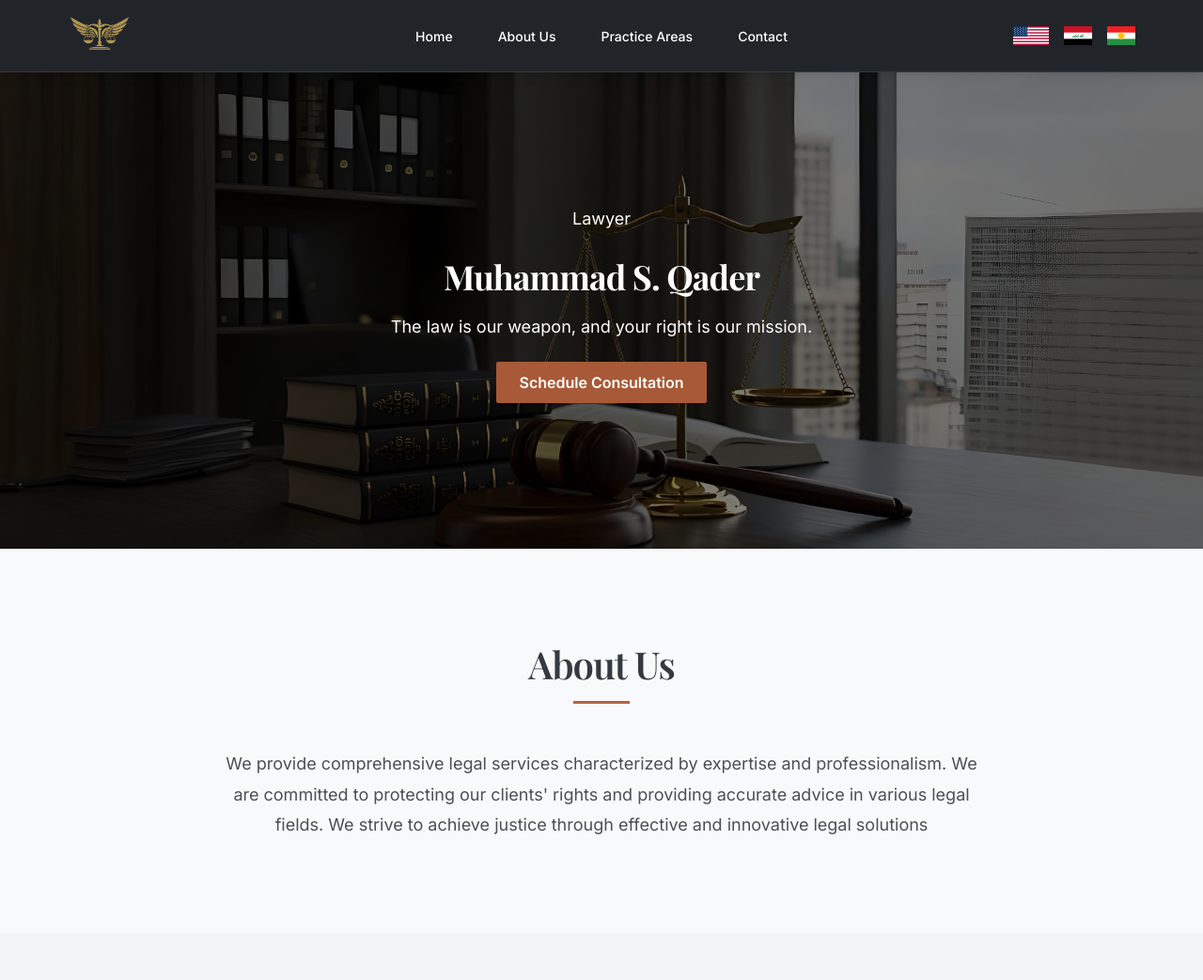
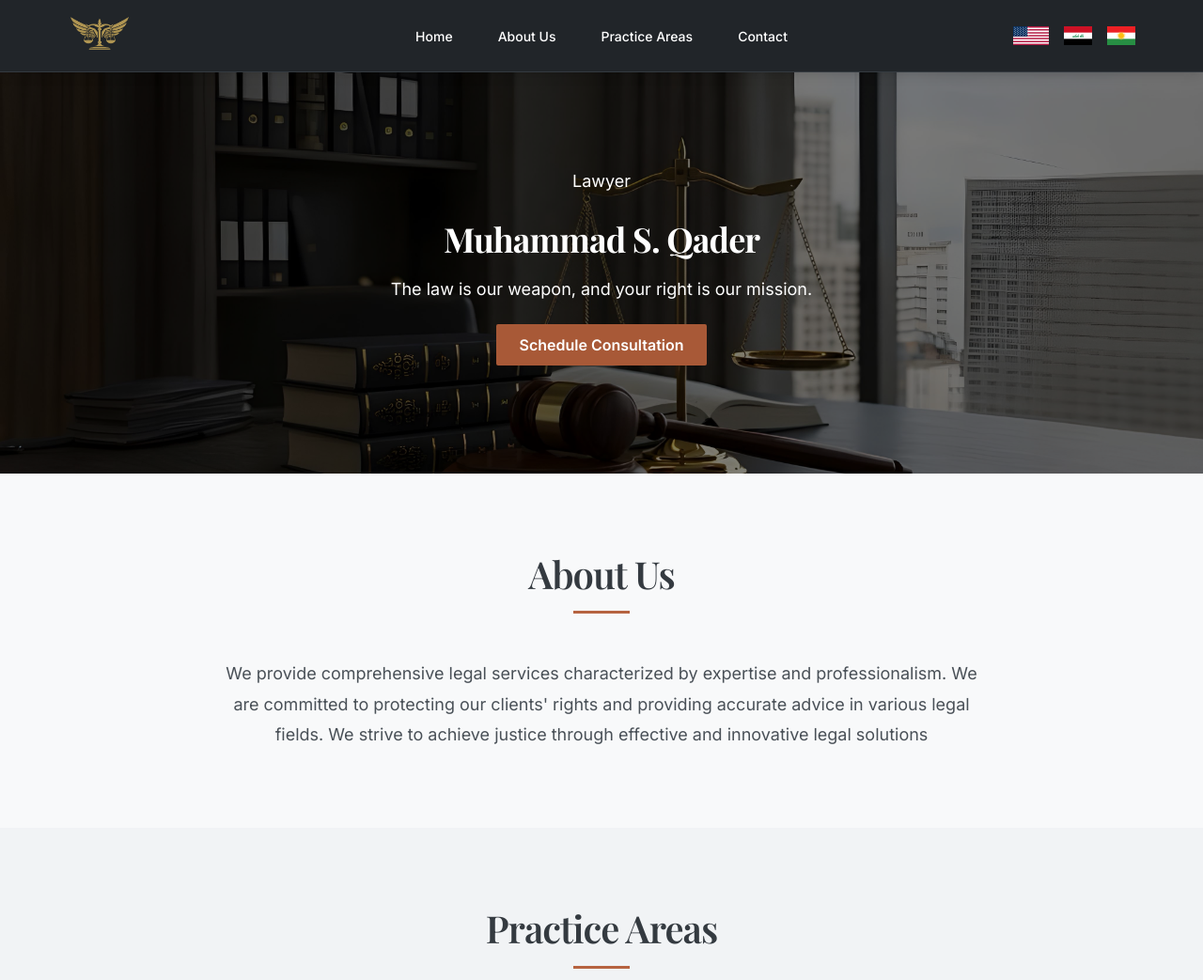
Before and after one commit to seinmufti/avukat_react, a React (Vite) app: page / in a window 1280 px wide. Shown: the top 1043 px of the page at 94% size. Built offline with nearby package versions, Linux system fonts and the light colour scheme.

Commit message:
fixed scrolling through navigation buttons.

```diff
--- a/src/components/AboutUs.jsx
+++ b/src/components/AboutUs.jsx
@@ -9,9 +9,10 @@ const AboutUs = () => {
   return (
     <Box
       component="section"
+      id='about'
       sx={{
         px: 4,
-        py: 12,
+        py: 10,
         bgcolor: 'neutral.50',
         position: 'relative',
       }}
--- a/src/components/Contact.jsx
+++ b/src/components/Contact.jsx
@@ -9,9 +9,10 @@ const Contact = () => {
 
   return (
     <Box component="section"
+    id='contact'
     sx={{
       px: 4,
-      py: 12,
+      py: 10,
       bgcolor: 'neutral.50',
       position: 'relative',
     }}>
--- a/src/components/Hero.jsx
+++ b/src/components/Hero.jsx
@@ -5,13 +5,22 @@ import translations from '../translations';
 
 const Hero = () => {
   const presentTranslations = translations.sections.home.contents;
-    const { lang } = useLang();
+  const { lang } = useLang();
+
+  const handleClick = () => {
+    const element = document.getElementById(translations.sections.contact.id);
+    if (element) {
+      element.scrollIntoView({ behavior: 'smooth' });
+    }
+  };
 
   return (
     <Box
+      id='home'
       sx={{
-        minHeight: '65vh',
-        marginTop: '64px', // Add this to account for fixed navbar
+        scrollMarginTop: '60px',
+        minHeight: '55vh',
+        marginTop: '64px',
         display: 'flex',
         flexDirection: 'column',
         justifyContent: 'center',
@@ -45,7 +54,7 @@ const Hero = () => {
         <Typography level="body-lg" sx={{ mb: 3, maxWidth: 600, color: 'white' }}>
           {presentTranslations.motto[lang]}
         </Typography>
-        <Button size="lg" variant="solid" color="primary">
+        <Button size="lg" variant="solid" color="primary" onClick={handleClick}>
           {presentTranslations.scheduleButton[lang]}
         </Button>
       </Box>
--- a/src/components/Navbar/NavbarItem.jsx
+++ b/src/components/Navbar/NavbarItem.jsx
@@ -4,6 +4,13 @@ import { useLang } from '../../LangContext';
 
 const NavbarItem = ( {section} ) => {
     const { lang } = useLang();
+
+    const handleClick = () => {
+    const element = document.getElementById(section.id);
+    if (element) {
+      element.scrollIntoView({ behavior: 'smooth' });
+    }
+  };
 
     return (
         <Button
@@ -17,6 +24,7 @@ const NavbarItem = ( {section} ) => {
                 },
                 transition: 'color 0.2s ease-in-out'
             }}
+            onClick={handleClick}
         >
             {section[lang]}
         </Button>
--- a/src/components/Services.jsx
+++ b/src/components/Services.jsx
@@ -11,9 +11,10 @@ const Services = () => {
 
   return (
     <Box component="section"
+    id='services'
     sx={{
       px: 4,
-      py: 12,
+      py: 10,
       bgcolor: 'neutral.100',
       position: 'relative',
     }}>
--- a/src/translations.js
+++ b/src/translations.js
@@ -8,6 +8,7 @@ import WorkIcon from '@mui/icons-material/Work';
 const translations = {
   sections: {
     home: {
+      id: "home",
       en: "Home",
       ar: "الرئيسية",
       kr: "سەرەکی",
@@ -35,6 +36,7 @@ const translations = {
       },
     },
     aboutUs: {
+      id: "about",
       en: "About Us",
       ar: "عنا",
       kr: "دەربارەی ئێمە",
@@ -47,6 +49,7 @@ const translations = {
       },
     },
     services: {
+      id: "services",
       en: "Practice Areas",
       ar: "مجالات الممارسة",
       kr: "بواری کار",
@@ -90,6 +93,7 @@ const translations = {
       ],
     },
     contact: {
+      id: "contact",
       en: "Contact",
       ar: "اتصل بنا",
       kr: "پەیوەندیمان پێوە بکە",
```
